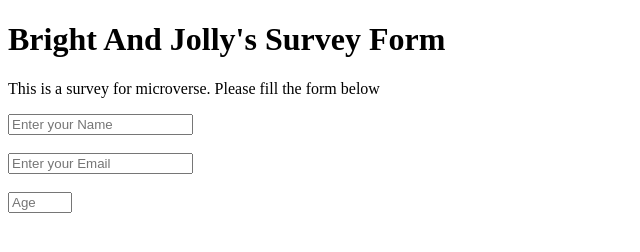
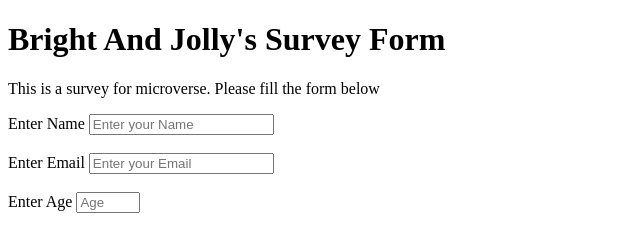
Before and after one commit to macbright/Emeka-Jolly, a plain HTML site: page index.html in a window 1280 px wide. Shown: the whole page, without its empty margins (0-640 px from the left). Drawn offline with Linux system fonts and the light colour scheme.

Commit message:
labels added

```diff
--- a/index.html
+++ b/index.html
@@ -12,9 +12,11 @@
    <h1 id = "title"> Bright And Jolly's Survey Form</h1>
    <p id= "description"> This is a survey for microverse. Please fill the form below </p>
    <form id ="survey-form">
+     <label id = "name-label" for="name">Enter Name </label>
       <input type="text" name="name" id="name" placeholder="Enter your Name" required = "" > <br> <br>
-
+      <label id = "email-label" for="email">Enter Email </label>
       <input type="email" name="email" id="email" required="" placeholder="Enter your Email"> <br> <br>
+      <label id = "number-label" for="number">Enter Age </label>
       <input type="number" name="number" id="number" required="" placeholder="Age" min ="1" max = "100"> <br> <br>
 
 
```
